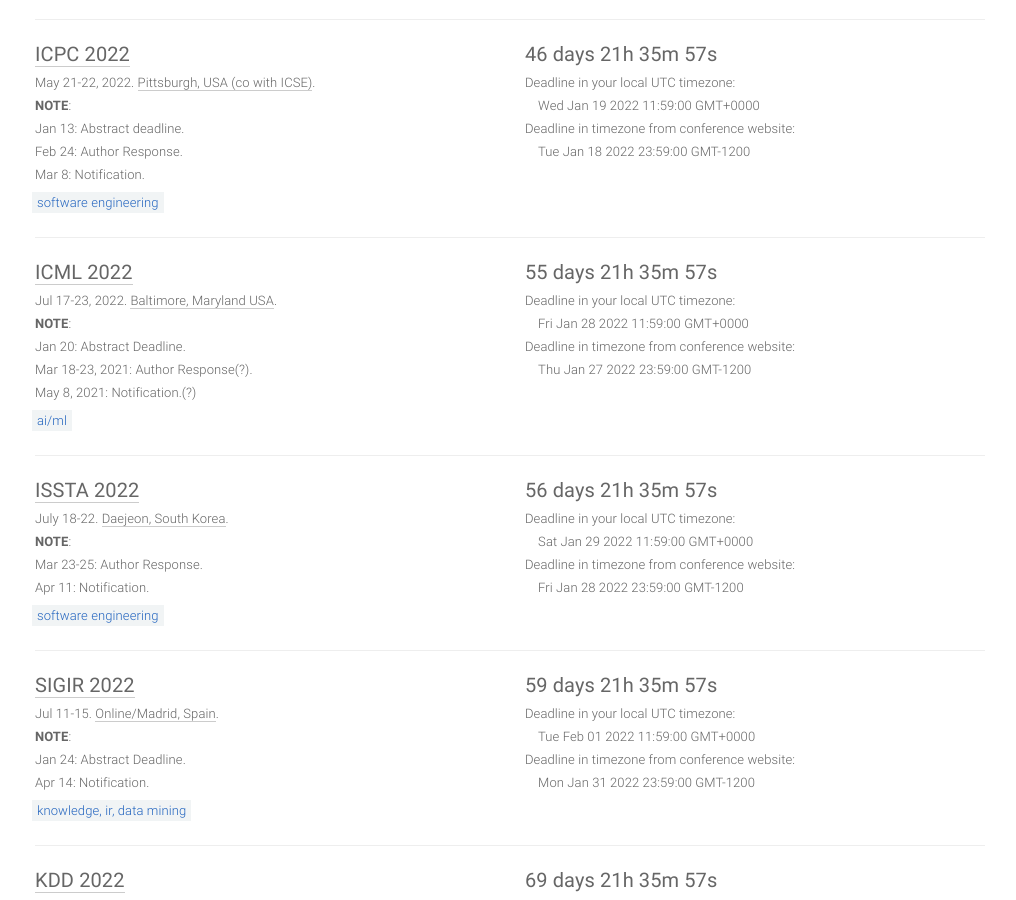
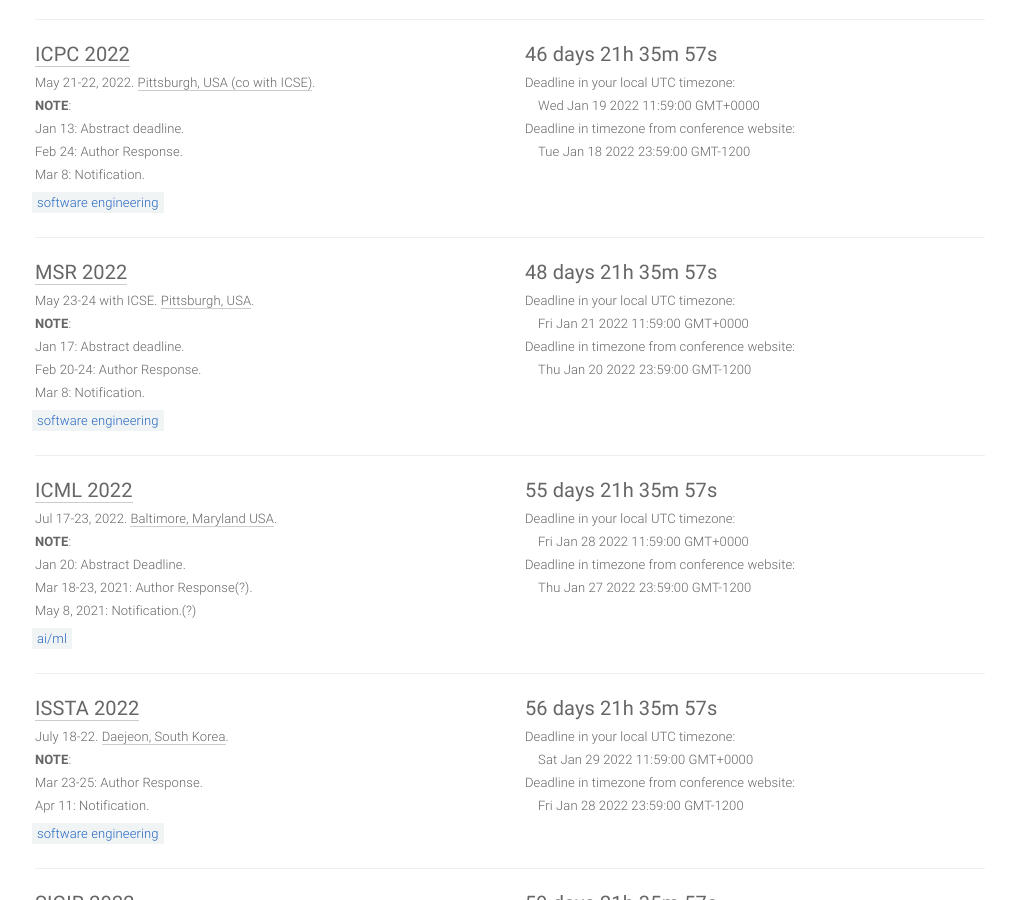
Before and after one commit to YanlinWang/DDL_netlify, a Jekyll site: the page built from index.html, in a window 1280 px wide and 900 px high, scrolled down 557 px. Shown: the whole window, without its empty margins (130-1146 px from the left). Built offline with Jekyll 4.4.1, drawn with Linux system fonts in a browser that asks for light colours.

Commit message:
Update conferences.yml

```diff
--- a/_data/conferences.yml
+++ b/_data/conferences.yml
@@ -13,6 +13,22 @@
          <br>Aug 27: Abstract deadline.
          <br>Nov 10: Author Response.
          <br>Dec 3: Notification.'
+
+
+- title: MSR
+  year: 2022
+  id: msr
+  link: https://conf.researchr.org/dates/msr-2022
+  deadline: '2022-01-20 23:59:00'
+  timezone: UTC-12
+  date: May 23-24 with ICSE
+  place: Pittsburgh, USA
+  sub: SE
+  note: '<b>NOTE</b>:
+         <br>Jan 17: Abstract deadline.
+         <br>Feb 20-24: Author Response.
+         <br>Mar 8: Notification.'
+
 
 - title: ICPC
   year: 2022
```
